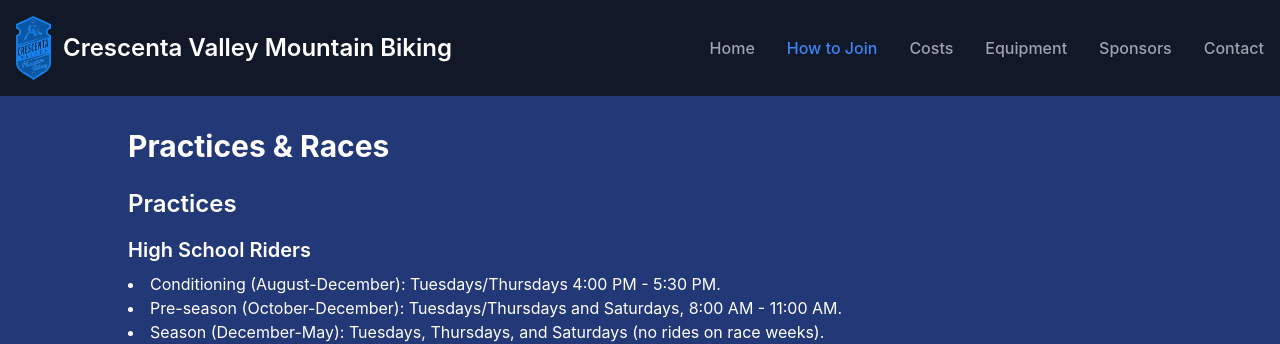
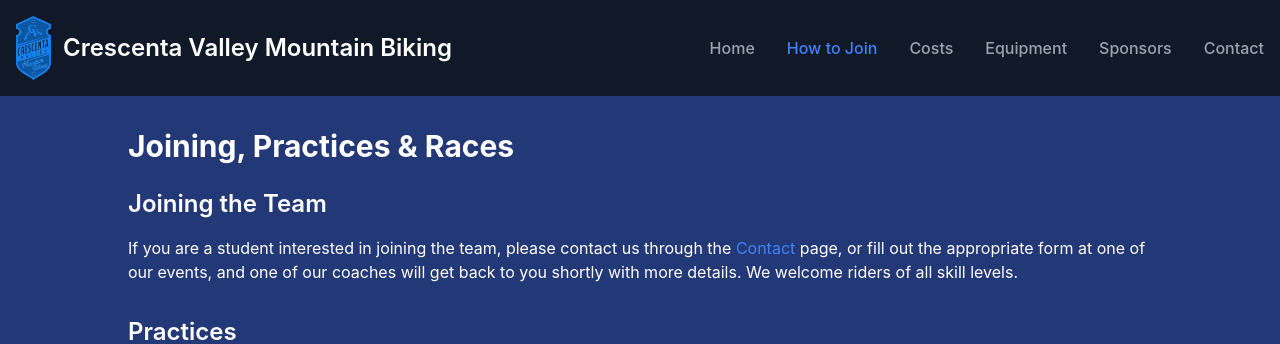
Before and after one commit to CVHS-student-sites/CVMTBWebsite, a React (Create React App) app: page /join in a window 1280 px wide. Shown: the top 344 px of the page. Built offline with nearby package versions, Linux system fonts and the light colour scheme.

Commit message:
Add onboarding text

```diff
--- a/src/pages/CostsPage.js
+++ b/src/pages/CostsPage.js
@@ -17,7 +17,7 @@ function CostsPage() {
 
                 {/* Team Donation */}
                 <section className="mb-8">
-                    <h2 className="text-2xl font-semibold mb-4 ml-3 md:ml-0">Team Donation</h2>
+                    <h2 className="text-2xl font-semibold mb-4 ml-3 md:ml-0">Recommended Team Donation</h2>
                     <ul className="list-disc list-inside mb-4 text-justify ml-3 md:ml-0">
                         <li>High School: $300</li>
                         <li>Middle School: $200</li>
@@ -30,7 +30,11 @@ function CostsPage() {
                     <h2 className="text-2xl font-semibold mb-4 ml-3 md:ml-0">Registration Process</h2>
                     <ol className="list-decimal list-inside mb-4 text-justify ml-3 md:ml-0">
                         <li>Register with the SoCal League.</li>
-                        <li>Make a donation to the CV MTB team and join the band.</li>
+                        <li>
+                            Make a donation to the CV MTB team and join our
+                            <a href="https://band.us/band/90435782" className="text-blue-500"> Band </a>
+                            for race reminders.
+                        </li>
                         <li>Register for races.</li>
                     </ol>
                     <text className="text-justify ml-3 md:ml-0">Sign up to volunteer during races when possible.</text>
--- a/src/pages/JoiningPage.js
+++ b/src/pages/JoiningPage.js
@@ -4,7 +4,19 @@ function JoiningPage() {
     return (
         <main className="bg-blue-900 text-white py-8 text-left">
             <div className="max-w-screen-lg mx-auto">
-                <h1 className="text-3xl font-bold mb-6 ml-3 md:ml-0">Practices & Races</h1>
+                <h1 className="text-3xl font-bold mb-6 ml-3 md:ml-0">Joining, Practices & Races</h1>
+
+                {/* Joining */}
+                <section className="mb-8">
+                    <h2 className="text-2xl font-semibold mb-4 ml-3 md:ml-0">Joining the Team</h2>
+                    <p className="mb-4 ml-3 md:ml-0">
+                        If you are a student interested in joining the team, please contact us through the
+                        <a className="text-blue-500" href="/contact"> Contact</a> page, or fill out the appropriate form
+                        at one of our events, and one of our coaches will get back to you shortly with more details.
+                        We welcome riders of all skill levels.
+                        <br/>
+                    </p>
+                </section>
 
                 {/* Practices */}
                 <section className="mb-8">
```
